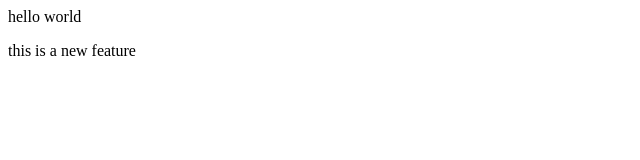
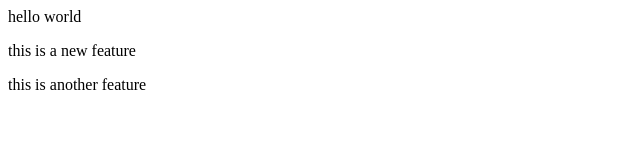
Before and after one commit to keshavbadaya14/local_repo, a plain HTML site: page index.html in a window 1280 px wide. Shown: the whole page, without its empty margins (0-640 px from the left). Drawn offline with Linux system fonts and the light colour scheme.

Commit message:
add another feature

```diff
--- a/index.html
+++ b/index.html
@@ -1,2 +1,3 @@
 <p>hello world</p>
 <p>this is a new feature</p>
+<p>this is another feature</p>
```
